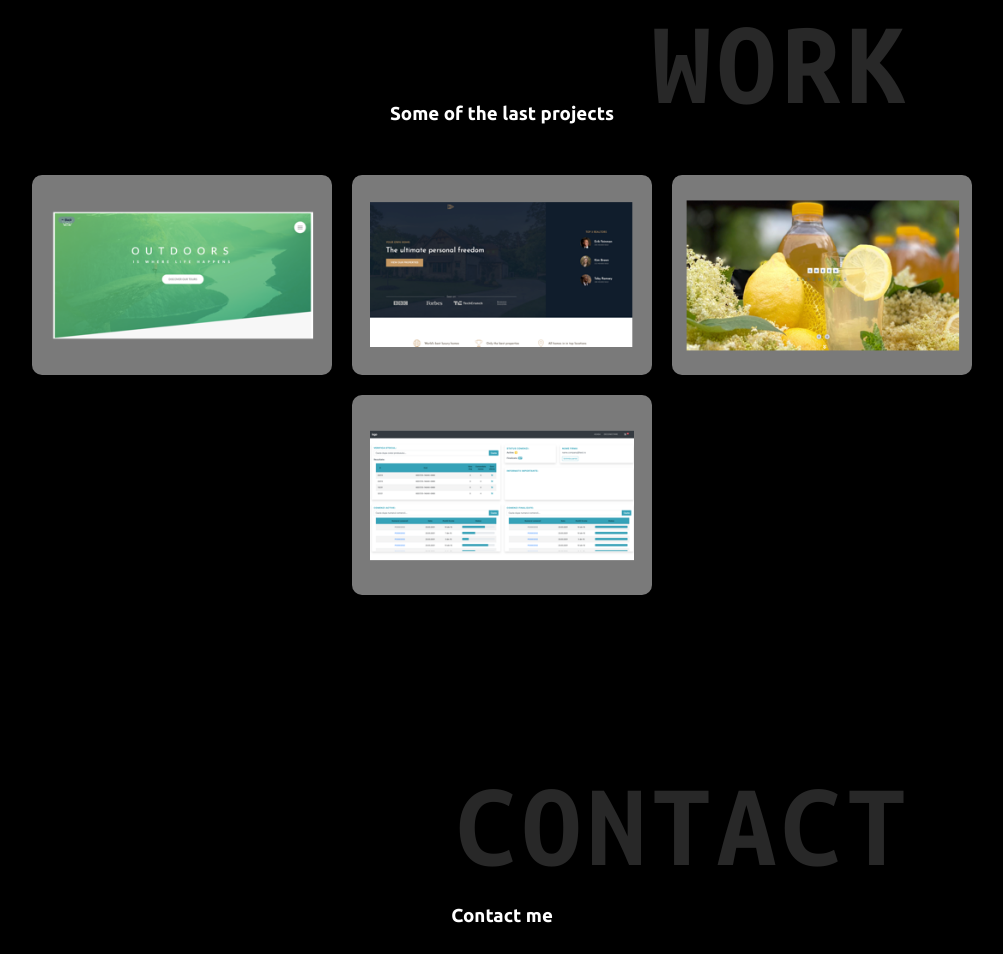
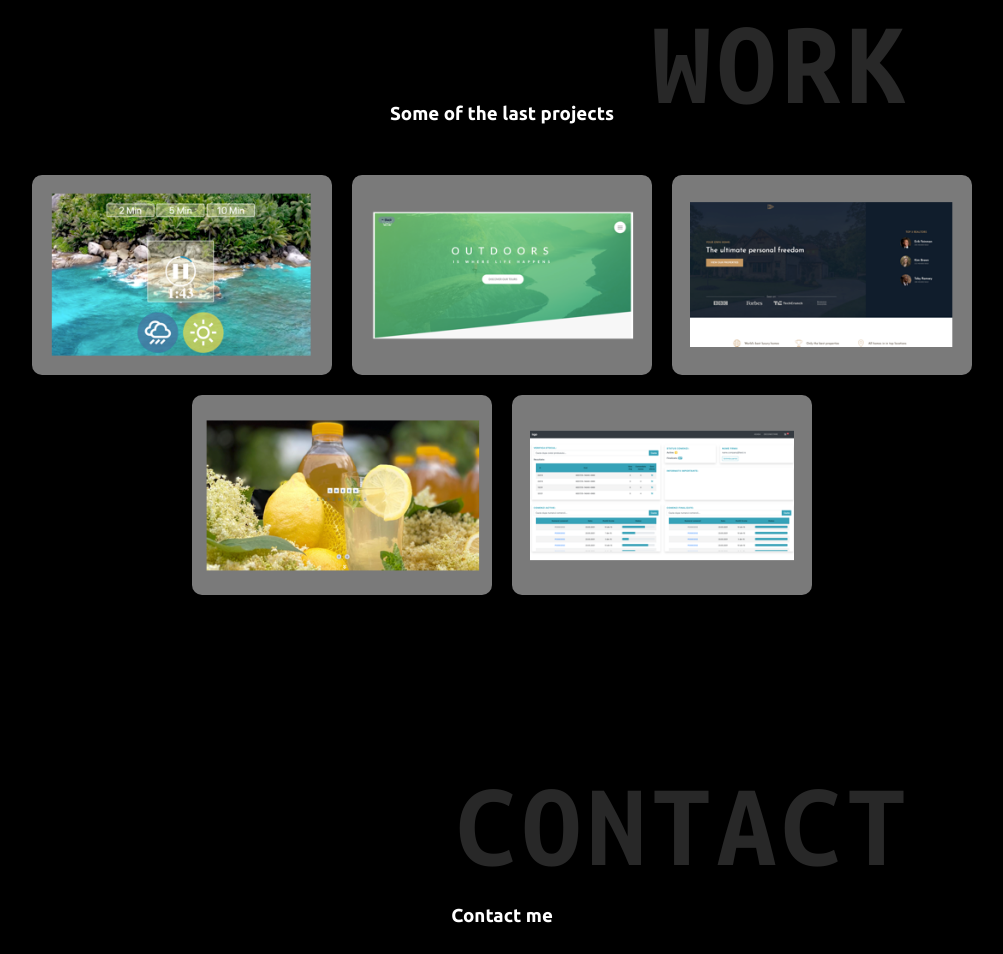
Before and after one commit to CosminGhirisan/portfolio, a plain HTML site: page index.html in a window 1280 px wide. Shown: the part 2618-3572 px from the top of the page, without its empty margins (138-1141 px from the left). Drawn offline with Linux system fonts and the light colour scheme.

Commit message:
meditation app added

```diff
--- a/css/main.scss
+++ b/css/main.scss
@@ -641,6 +641,10 @@ nav {
         background-image: url("./../img/skills.jpg");
       }
 
+      .meditation-webapp {
+        background-image: url("./../img/meditation-webapp.png");
+      }
+
       .outdoors {
         background-image: url("./../img/outdoors.png");
       }
--- a/index.html
+++ b/index.html
@@ -188,6 +188,18 @@
       <div id="work">
          <h3>Some of the last projects</h3>
          <div class="work-container">
+
+             <!--meditation-webapp-->
+             <div class="work-img">
+               <a href="https://cosminghirisan.github.io/meditation-webapp/" class="img-item meditation-webapp" target="_blank">
+                  <div class="overlay">
+                     <h4>My Meditation App</h4>
+                     <p>A simple meditation app, which alows you to change the duration and also the type of the sound and video</p>
+                     <button>Check Out</button>
+                  </div>
+               </a>
+            </div>
+
             <!--Outdors-->
             <div class="work-img">
                <a href="./work/nature_pro/index.html" class="img-item outdoors">
@@ -214,8 +226,8 @@
             <div class="work-img">
                <a href="https://cosminghirisan.github.io/greenEssentials/" class="img-item greenEssentials" target="_blank">
                   <div class="overlay">
-                     <h4>Syrup Factory Website</h4>
-                     <p>Local syrup factory presentation website. It's just a simple presentation website 100% mobile responsive and mobile first prejected. <br> Not finished yet.</p>
+                     <h4>Syrup Factory Website - DEMO</h4>
+                     <p>Local syrup factory presentation website. It's just a simple presentation website 100% mobile responsive and mobile first prejected. <br> DEMO 1</p>
                      <button>Check Out</button>
                   </div>
                </a>
@@ -225,7 +237,7 @@
             <div class="work-img">
                <a href="./work/client_view_demo/index.html" class="img-item clientViewDemo">
                   <div class="overlay">
-                     <h4>Client View DEMO</h4>
+                     <h4>Client View - DEMO</h4>
                      <p>This is a demo for a client web app, without any functionalities, only design. Fully responsive. Made with BOOTSTRAP</p>
                      <button>Check Out</button>
                   </div>
```
Also changed, not shown: css/main.css, img/meditation-webapp.png (added), 1 other file.
